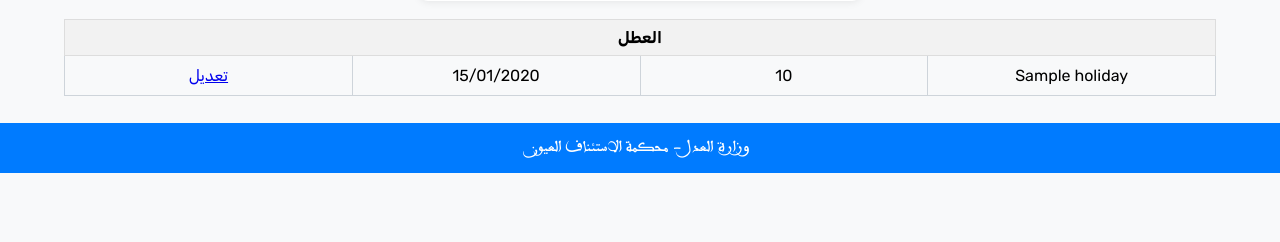
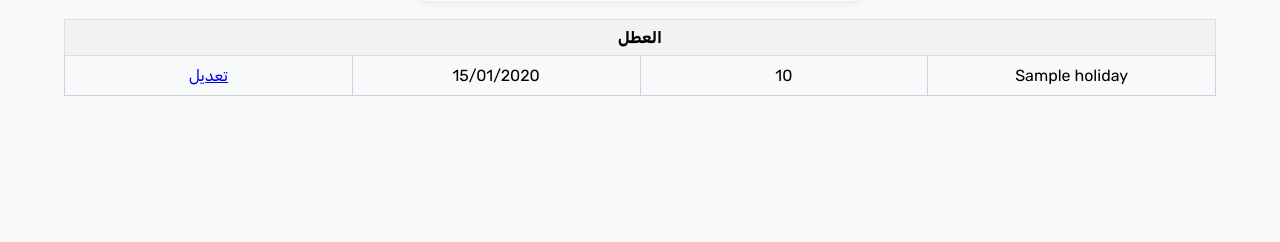
Before and after one commit to BEXXISSAM/Leaves, a Django app: page /manage_holidays/ in a window 1280 px wide. Shown: the part 627-869 px from the top of the page. Run offline with Django 5.2, Linux system fonts and the light colour scheme; a user stored in the database is signed in; tables that the repository leaves empty hold one stand-in row (values such as "Sample post").

Commit message:
Update manageHolidays.html
- Copyrights deleted

```diff
--- a/Project/Manager/templates/manageHolidays.html
+++ b/Project/Manager/templates/manageHolidays.html
@@ -95,7 +95,6 @@
                     </main>
                     </div>
         <div class="footer">
-            <p class="copyright">وزارة العدل - محكمة الاستئناف العيون</p>
         </div>
     </body>
 </html>
```
